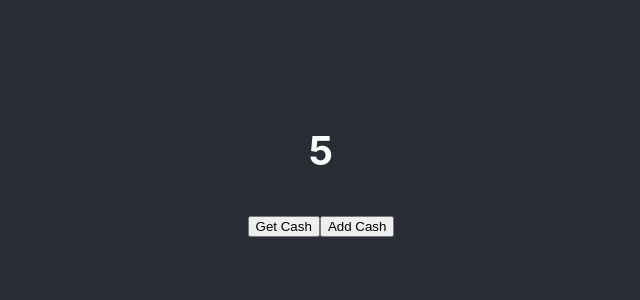
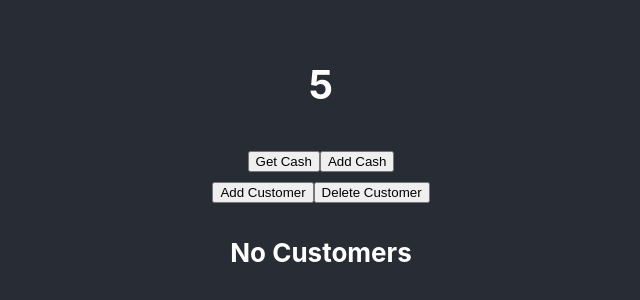
Before and after one commit to maxcore25/react-redux-intro, a React (Create React App) app: page / in a window 1280 px wide. Shown: the part 234-534 px from the top of the page, without its empty margins (319-959 px from the left). Built offline with nearby package versions, Linux system fonts and the light colour scheme.

Commit message:
Customer Reducer Modified

```diff
--- a/src/App.js
+++ b/src/App.js
@@ -4,6 +4,7 @@ import './App.css';
 function App() {
   const dispatch = useDispatch();
   const cash = useSelector(state => state.cash.cash);
+  const customers = useSelector(state => state.customers.customers);
   console.log(cash);
 
   const addCash = cash => {
@@ -14,6 +15,18 @@ function App() {
     dispatch({ type: 'GET_CASH', payload: cash });
   };
 
+  const addCustomer = name => {
+    const customer = {
+      name,
+      id: Date.now(),
+    };
+    dispatch({ type: 'ADD_CUSTOMER', payload: customer });
+  };
+
+  const removeCustomer = id => {
+    dispatch({ type: 'REMOVE_CUSTOMER', payload: id });
+  };
+
   return (
     <div className='App'>
       <header className='App-header'>
@@ -21,7 +34,23 @@ function App() {
         <div>
           <button onClick={() => getCash(Number(prompt()))}>Get Cash</button>
           <button onClick={() => addCash(Number(prompt()))}>Add Cash</button>
+          <br />
+          <button onClick={() => addCustomer(prompt())}>Add Customer</button>
+          <button onClick={() => addCash(Number(prompt()))}>
+            Delete Customer
+          </button>
         </div>
+        {customers.length > 0 ? (
+          <div>
+            {customers.map(customer => (
+              <p key={customer.id} onClick={() => removeCustomer(customer.id)}>
+                {customer.name}
+              </p>
+            ))}
+          </div>
+        ) : (
+          <h4>No Customers</h4>
+        )}
       </header>
     </div>
   );
--- a/src/store/customerReducer.js
+++ b/src/store/customerReducer.js
@@ -6,9 +6,14 @@ const defaultState = {
 export const customerReducer = (state = defaultState, action) => {
   switch (action.type) {
     case 'ADD_CUSTOMER':
-      return { ...state, cash: state.cash + action.payload };
-    case 'GET_CUSTOMERS':
-      return { ...state, cash: state.cash - action.payload };
+      return { ...state, customers: [...state.customers, action.payload] };
+    case 'REMOVE_CUSTOMER':
+      return {
+        ...state,
+        customers: state.customers.filter(
+          customer => customer.id !== action.payload
+        ),
+      };
     default:
       return state;
   }
--- a/src/store/index.js
+++ b/src/store/index.js
@@ -1,4 +1,5 @@
 import { createStore, combineReducers } from 'redux';
+import { composeWithDevTools } from 'redux-devtools-extension';
 import { cashReducer } from './cashReducer';
 import { customerReducer } from './customerReducer';
 
@@ -7,4 +8,4 @@ const rootReducer = combineReducers({
   customers: customerReducer,
 });
 
-export const store = createStore(rootReducer);
+export const store = createStore(rootReducer, composeWithDevTools());
```
